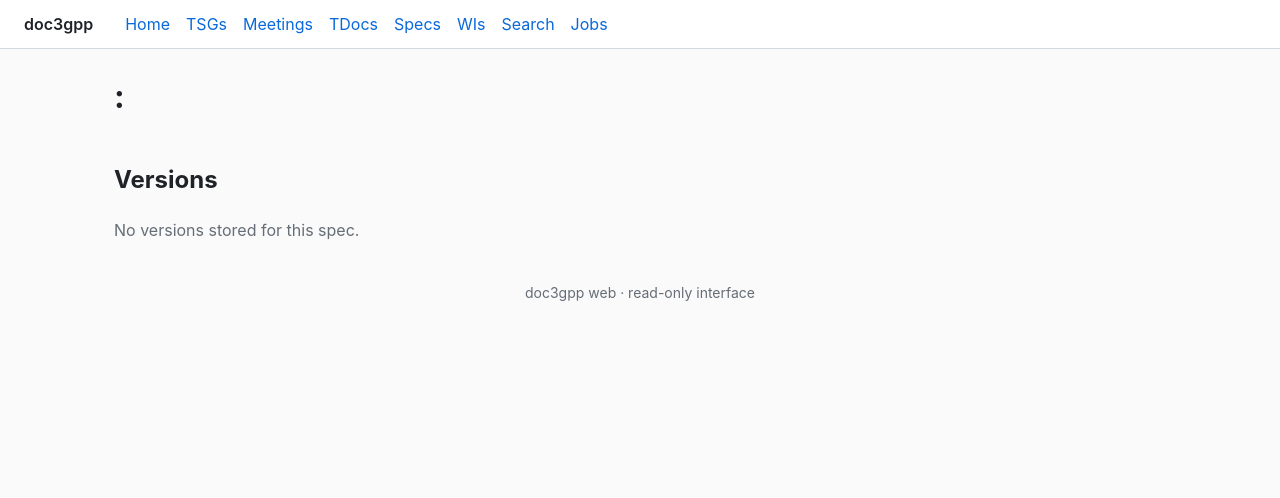
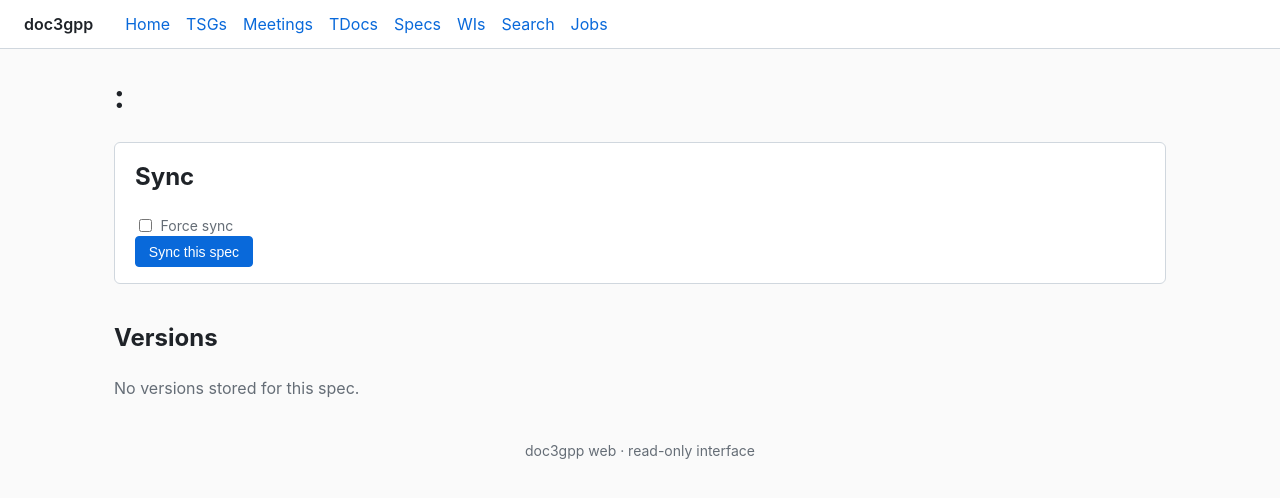
Before and after one commit to jerrywang121/doc3gpp, a Python web app: template src/doc3gpp/web/templates/spec_show.html in a window 1280 px wide. Shown: the top 498 px of the page. Run offline with Jinja, Linux system fonts and the light colour scheme; the template is opened without the code that fills it, so the values that code supplies are empty.

Commit message:
feat: add sync button to spec detail page

```diff
--- /dev/null
+++ b/src/doc3gpp/web/static/js/spec_sync.js
@@ -0,0 +1,37 @@
+// Sync-trigger for the spec detail page.
+//
+// Thin wrapper over the shared ``bindJobPolling`` helper from
+// ``job_poller.js``. The spec sync route (``POST /jobs/sync/specs``)
+// expects a JSON envelope (spec_id + force), so we override the body
+// via ``buildBody`` and the Content-Type via ``contentType``, and let
+// the poller own the polling + reload lifecycle.
+(function () {
+  "use strict";
+
+  function init() {
+    var form = document.getElementById("spec-sync-form");
+    if (!form || !window.bindJobPolling) {
+      return;
+    }
+    var specId = form.getAttribute("data-spec-id");
+    var queued = form.querySelector(".spec-sync-queued");
+    if (queued) {
+      queued.dataset.label = queued.textContent;
+    }
+    window.bindJobPolling(form, {
+      queuedSelector: ".spec-sync-queued",
+      targetSelector: "#spec-sync-job-target",
+      contentType: "application/json",
+      buildBody: function (form) {
+        var force = form.querySelector('input[name="force"]').checked;
+        return JSON.stringify({ spec_id: specId, force: force });
+      },
+    });
+  }
+
+  if (document.readyState === "loading") {
+    document.addEventListener("DOMContentLoaded", init);
+  } else {
+    init();
+  }
+})();
--- a/src/doc3gpp/web/templates/spec_show.html
+++ b/src/doc3gpp/web/templates/spec_show.html
@@ -5,6 +5,24 @@
   <p class="meta">
     {% if spec.tsg %}TSG {{ spec.tsg }}{% endif %}
   </p>
+
+  <section class="card">
+    <h2>Sync</h2>
+    <form
+      id="spec-sync-form"
+      class="spec-sync-form"
+      method="post"
+      action="/jobs/sync/specs"
+      data-spec-id="{{ spec.spec_id }}"
+    >
+      <label class="inline-check">
+        <input type="checkbox" name="force"> Force sync
+      </label>
+      <button type="submit" class="btn primary">Sync this spec</button>
+      <span class="spec-sync-queued" style="display:none">Sync job queued</span>
+    </form>
+    <div id="spec-sync-job-target"></div>
+  </section>
 
   <dl class="kv">
     {% if spec.status %}<dt>Status</dt><dd>{{ spec.status }}</dd>{% endif %}
@@ -67,4 +85,6 @@
     <p class="empty">No versions stored for this spec.</p>
   {% endif %}
   <script src="/static/js/spec_clipboard.js" defer></script>
+  <script src="/static/js/job_poller.js" defer></script>
+  <script src="/static/js/spec_sync.js" defer></script>
 {% endblock %}
```
Also changed, not shown: tests/unit/test_web_routes.py (+16 -0 lines).
